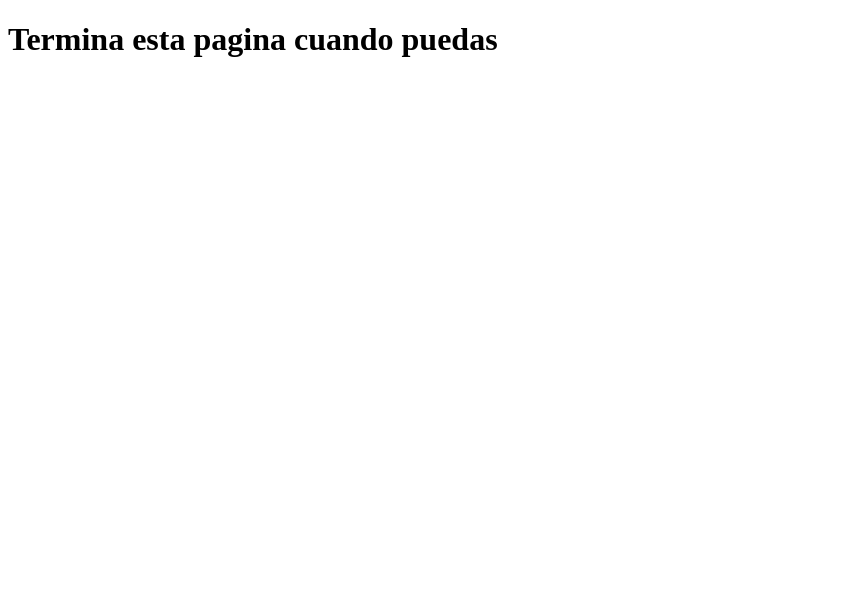
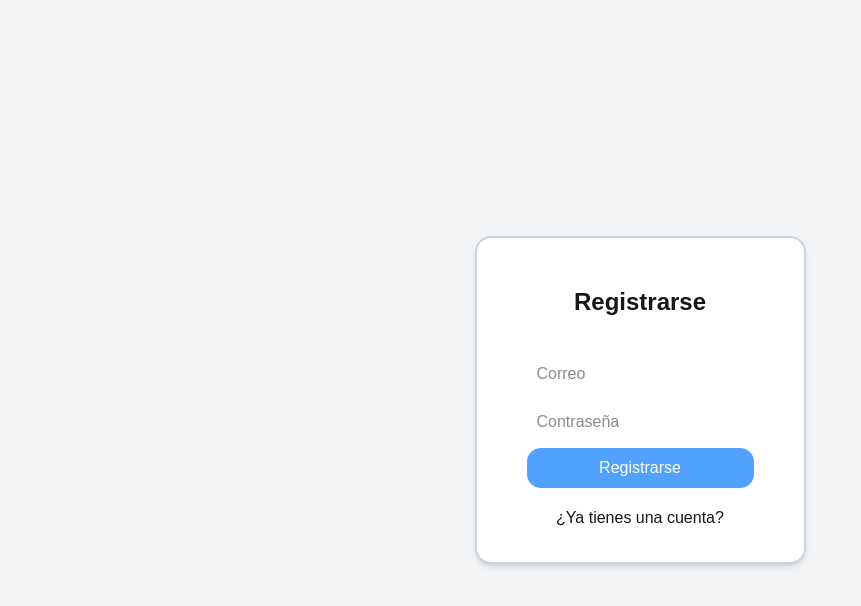
Before and after one commit to LuisAtzelMB/notas-app, a Next.js app: page /registrarse in a window 1280 px wide. Shown: the top 606 px of the page, without its empty margins (0-861 px from the left). Built offline with nearby package versions, Linux system fonts and the light colour scheme.

Commit message:
Pagina de registro lista

```diff
--- a/src/pages/dashboard.js
+++ b/src/pages/dashboard.js
@@ -0,0 +1,7 @@
+export default function Dashboard() {
+  return (
+    <h1 className="text-3xl font-bold underline ">
+      Lograste entrar, felicidades
+    </h1>
+  );
+}
--- a/src/pages/registrarse.js
+++ b/src/pages/registrarse.js
@@ -1,7 +1,68 @@
+import { useState } from "react";
+import { auth } from "../lib/firebase";
+import { createUserWithEmailAndPassword } from "firebase/auth";
+import { useRouter } from "next/router";
+import "../app/globals.css";
+
 export default function Registrarse() {
+  const [email, setEmail] = useState("");
+  const [password, setPassword] = useState("");
+  const [error, setError] = useState("");
+  const router = useRouter();
+
+  const handleRegister = async (e) => {
+    e.preventDefault();
+
+    try {
+      await createUserWithEmailAndPassword(auth, email, password);
+      console.log("Usuario registrado exitosamente");
+      router.push("/dashboard");
+    } catch (error) {
+      console.error("Error al registrarse", error.message);
+      setError("Error al registrarse: " + error.message);
+    }
+  };
+
   return (
-    <h1 className="text-3xl font-bold underline ">
-      Termina esta pagina cuando puedas
-    </h1>
+    <div className="flex flex-col items-center justify-center min-h-screen bg-gray-100">
+      <div className="border-2 border-slate-300 p-8 rounded-2xl bg-white shadow-md text-center">
+        <h1 className="text-2xl font-bold p-4">Registrarse</h1>
+        {error && (
+          <div className="bg-red-100 border border-red-400 text-red-700 px-4 py-2 rounded mb-4">
+            {error}
+          </div>
+        )}
+        <form className="flex flex-col p-4">
+          <input
+            className="p-3"
+            type="email"
+            placeholder="Correo"
+            value={email}
+            onChange={(e) => setEmail(e.target.value)}
+            required
+          ></input>
+          <input
+            className="p-3"
+            type="password"
+            placeholder="Contraseña"
+            value={password}
+            onChange={(e) => setPassword(e.target.value)}
+            required
+          ></input>
+          <button
+            className="px-4 py-2 border-2 rounded-2xl bg-blue-400 text-white hover:bg-blue-500 focus:outline-none focus:ring-2"
+            type="submit"
+          >
+            {" "}
+            Registrarse{" "}
+          </button>
+        </form>
+        <div>
+          <button onClick={() => router.push("/login")}>
+            ¿Ya tienes una cuenta?
+          </button>
+        </div>
+      </div>
+    </div>
   );
 }
```
